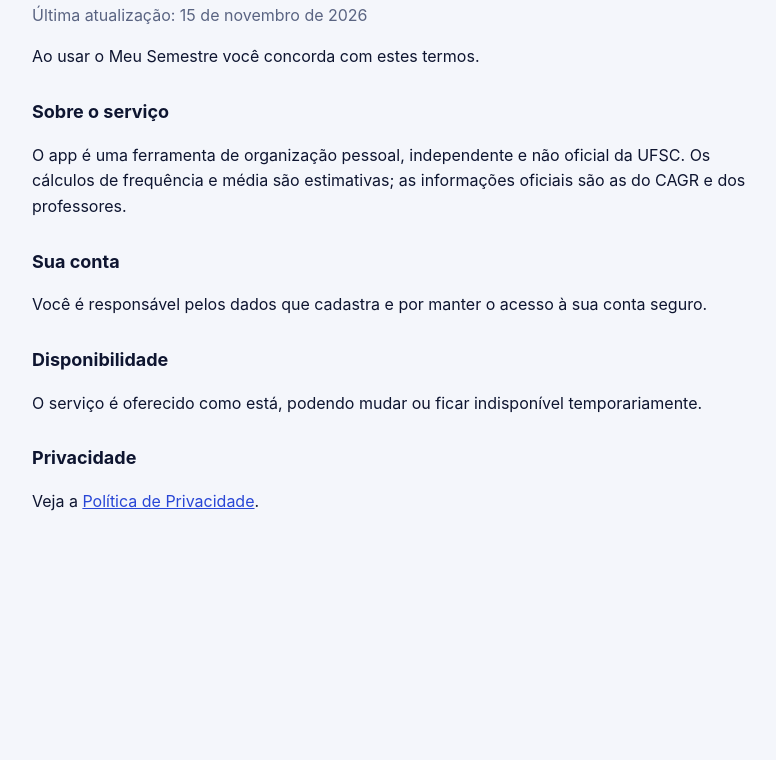
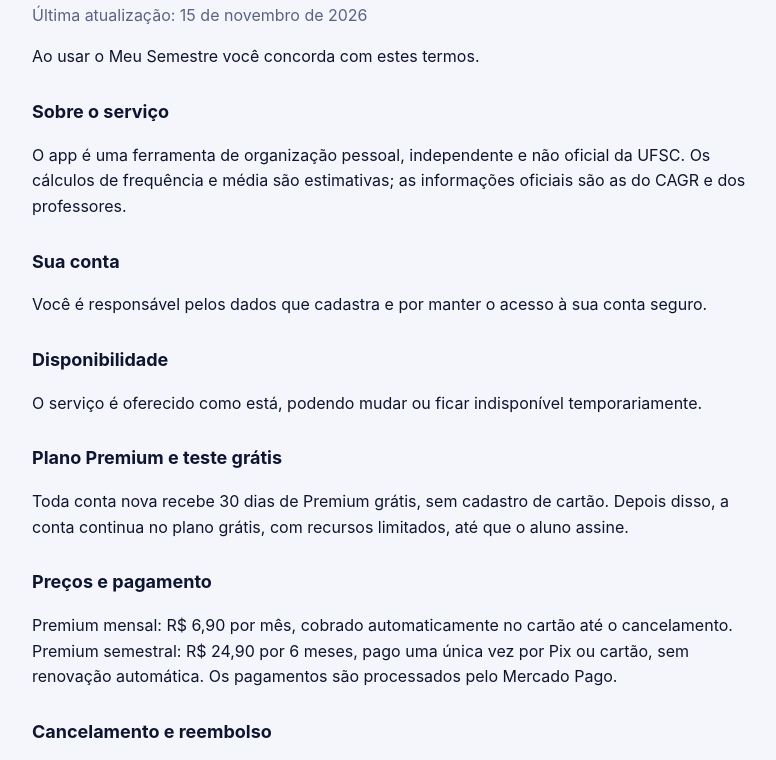
Before and after one commit to macvitorio/meu-semestre, a website: page termos.html in a window 1280 px wide. Shown: the part 153-913 px from the top of the page, without its empty margins (248-1024 px from the left). Before the commit the page ends 800 px from the top, so only its background shows below. Drawn offline with Linux system fonts and the light colour scheme.

Commit message:
Termos: plano Premium, teste grátis, cancelamento e reembolso
Co-Authored-By: Claude Opus 5.5 <noreply@anthropic.com>

```diff
--- a/termos.html
+++ b/termos.html
@@ -5,5 +5,8 @@
 <h2>Sobre o serviço</h2><p>O app é uma ferramenta de organização pessoal, independente e não oficial da UFSC. Os cálculos de frequência e média são estimativas; as informações oficiais são as do CAGR e dos professores.</p>
 <h2>Sua conta</h2><p>Você é responsável pelos dados que cadastra e por manter o acesso à sua conta seguro.</p>
 <h2>Disponibilidade</h2><p>O serviço é oferecido como está, podendo mudar ou ficar indisponível temporariamente.</p>
+<h2>Plano Premium e teste grátis</h2><p>Toda conta nova recebe 30 dias de Premium grátis, sem cadastro de cartão. Depois disso, a conta continua no plano grátis, com recursos limitados, até que o aluno assine.</p>
+<h2>Preços e pagamento</h2><p>Premium mensal: R$ 6,90 por mês, cobrado automaticamente no cartão até o cancelamento. Premium semestral: R$ 24,90 por 6 meses, pago uma única vez por Pix ou cartão, sem renovação automática. Os pagamentos são processados pelo Mercado Pago.</p>
+<h2>Cancelamento e reembolso</h2><p>A assinatura mensal pode ser cancelada a qualquer momento pelo próprio app; o Premium continua até o fim do período já pago. Conforme o Código de Defesa do Consumidor, você pode desistir em até 7 dias após o pagamento e receber o valor de volta, pelo e-mail de suporte.</p>
 <h2>Privacidade</h2><p>Veja a <a href="privacidade.html">Política de Privacidade</a>.</p>
 </main></body></html>
```
